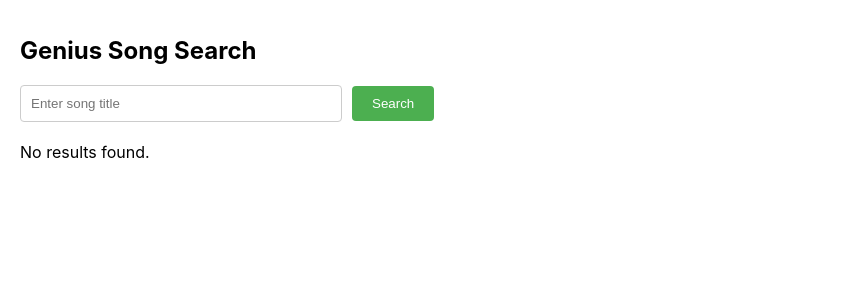
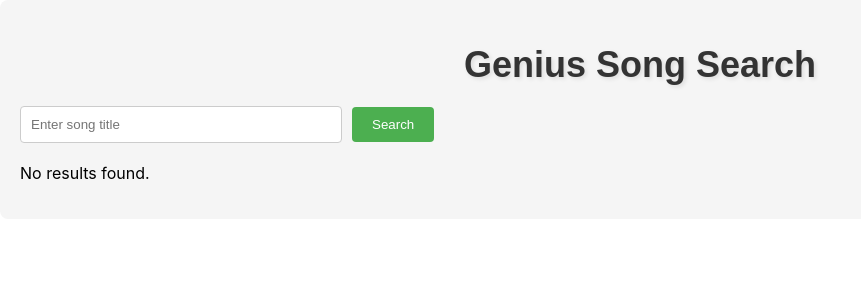
Before and after one commit to Roeeht/LyricsProducer, a React (Create React App) app in the folder genius-search/: page / in a window 1280 px wide. Shown: the top 300 px of the page, without its empty margins (0-861 px from the left). Built offline with nearby package versions, Linux system fonts and the light colour scheme.

Commit message:
divided to functions, added style and css, deleted logo unused file

```diff
--- a/genius-search/src/App.js
+++ b/genius-search/src/App.js
@@ -1,4 +1,3 @@
-import logo from "./logo.svg";
 import "./App.css";
 import React from "react";
 import GeniusSearch from "./components/GeniusSearch";
--- a/genius-search/src/components/GeniusSearch.css
+++ b/genius-search/src/components/GeniusSearch.css
@@ -2,11 +2,17 @@
 
 .container {
     padding: 20px;
+    background-color: #f5f5f5; /* Light gray background color */
+    border-radius: 8px;
   }
 
   .heading {
-    font-size: 24px;
+    font-size: 36px;
     margin-bottom: 20px;
+    font-family: 'Arial', sans-serif; /* A pretty and widely available font */
+    color: #333; /* Darker color for the title */
+    text-align: center;
+    text-shadow: 2px 2px 4px rgba(0, 0, 0, 0.1); /* Subtle shadow for depth */
   }
 
   .input {
--- a/genius-search/src/components/GeniusSearch.js
+++ b/genius-search/src/components/GeniusSearch.js
@@ -3,14 +3,14 @@
 import "./GeniusSearch.css";
 
 const GeniusSearch = () => {
-  const [songTitle, setSongTitle] = useState("");
+  const [songKeyword, setSongKeyword] = useState("");
   const [results, setResults] = useState([]);
   const accessToken =
     "HE0eFWG2Y_V3Kh4ws6rc5su2jbiKJBpQiTChewkij-gxxVfjd4nfzbjX3jBg_RVQ"; // Replace with your actual token
 
-  const searchSong = async () => {
+  const searchKeyword = async () => {
     try {
-      const hits = await fetchGeniusSearchResults(songTitle, accessToken);
+      const hits = await fetchGeniusSearchResults(songKeyword, accessToken);
       const processedResults = processSearchResults(hits);
       setResults(processedResults);
     } catch (error) {
@@ -23,12 +23,12 @@
       <h1 className="heading">Genius Song Search</h1>
       <input
         type="text"
-        value={songTitle}
-        onChange={(e) => setSongTitle(e.target.value)}
+        value={songKeyword}
+        onChange={(e) => setSongKeyword(e.target.value)}
         placeholder="Enter song title"
         className="input"
       />
-      <button onClick={searchSong} className="button">
+      <button onClick={searchKeyword} className="button">
         Search
       </button>
 
@@ -60,7 +60,7 @@
   );
 };
 
-const fetchGeniusSearchResults = async (songTitle, accessToken) => {
+const fetchGeniusSearchResults = async (songKeyword, accessToken) => {
   try {
     const response = await axios.get(
       `http://localhost:5000/api/genius/search`,
@@ -69,7 +69,7 @@
           Authorization: `Bearer ${accessToken}`,
         },
         params: {
-          q: songTitle,
+          q: songKeyword,
         },
       }
     );
```
Also changed, not shown: genius-search/src/logo.svg (deleted).
